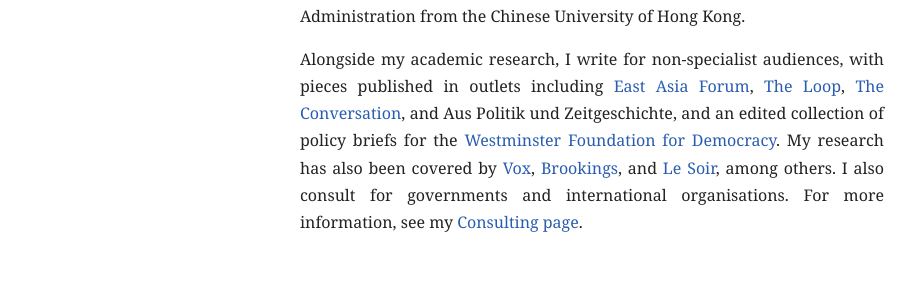
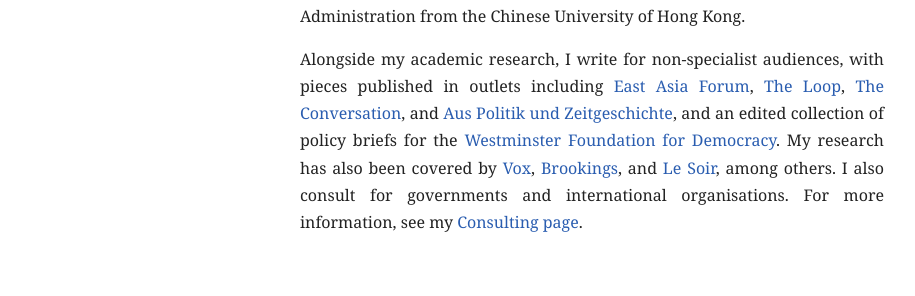
Before and after one commit to felixwiebrecht/felixwiebrecht.github.io, a Jekyll site: the page built from index.md, in a window 1280 px wide and 900 px high, scrolled down 598 px. Shown: the part 158-454 px from the top of the window, without its empty margins (182-1097 px from the left). Built offline with Jekyll 4.4.1, drawn with Linux system fonts in a browser that asks for light colours; comment, search, counter and statistics services are not loaded; part of the change alters nothing that is shown.

```diff
--- a/index.md
+++ b/index.md
@@ -33,7 +33,7 @@ title: Home
 
    <p>Previously, I was a Postdoctoral Research Fellow at the V-Dem Institute at the University of Gothenburg and continue to be affiliated with V-Dem as a Research Associate. I received my PhD in Government and Public Administration from the Chinese University of Hong Kong.</p>
 
-   <p>Alongside my academic research, I write for non-specialist audiences, with pieces published in outlets including <a href="https://www.eastasiaforum.org/2020/03/13/taiwans-minor-parties-a-force-to-be-reckoned-with/" target="_blank">East Asia Forum</a>, <a href="https://theloop.ecpr.eu/the-black-box-of-authoritarian-legislatures/" target="_blank">The Loop</a>, <a href="https://theconversation.com/daniel-ortega-of-nicaragua-plans-to-scrap-elections-what-that-says-about-todays-autocrats-288403" target="_blank">The Conversation</a>, and Aus Politik und Zeitgeschichte, and an edited collection of policy briefs for the <a href="https://www.wfd.org/what-we-do/resources/understanding-authoritarian-ecosystem" target="_blank">Westminster Foundation for Democracy</a>. My research has also been covered by <a href="https://www.vox.com/politics/464459/trump-american-democracy-u-turns" target="_blank">Vox</a>, <a href="https://www.brookings.edu/articles/global-democracy-is-more-resilient-than-you-may-think/" target="_blank">Brookings</a>, and <a href="https://www.lesoir.be/733201/article/2026-03-08/pourquoi-les-guerres-de-changement-de-regime-sont-rarement-fructueuses" target="_blank">Le Soir</a>, among others. I also consult for governments and international organisations. For more information, see my <a href="/consulting">Consulting page</a>.</p>
+   <p>Alongside my academic research, I write for non-specialist audiences, with pieces published in outlets including <a href="https://www.eastasiaforum.org/2020/03/13/taiwans-minor-parties-a-force-to-be-reckoned-with/" target="_blank">East Asia Forum</a>, <a href="https://theloop.ecpr.eu/the-black-box-of-authoritarian-legislatures/" target="_blank">The Loop</a>, <a href="https://theconversation.com/daniel-ortega-of-nicaragua-plans-to-scrap-elections-what-that-says-about-todays-autocrats-288403" target="_blank">The Conversation</a>, and <a href="https://www.bpb.de/shop/zeitschriften/apuz/autoritarismus-2026/580689/perfekte-welle/" target="_blank">Aus Politik und Zeitgeschichte</a>, and an edited collection of policy briefs for the <a href="https://www.wfd.org/what-we-do/resources/understanding-authoritarian-ecosystem" target="_blank">Westminster Foundation for Democracy</a>. My research has also been covered by <a href="https://www.vox.com/politics/464459/trump-american-democracy-u-turns" target="_blank">Vox</a>, <a href="https://www.brookings.edu/articles/global-democracy-is-more-resilient-than-you-may-think/" target="_blank">Brookings</a>, and <a href="https://www.lesoir.be/733201/article/2026-03-08/pourquoi-les-guerres-de-changement-de-regime-sont-rarement-fructueuses" target="_blank">Le Soir</a>, among others. I also consult for governments and international organisations. For more information, see my <a href="/consulting">Consulting page</a>.</p>
   </div>
 </div>
 
```
